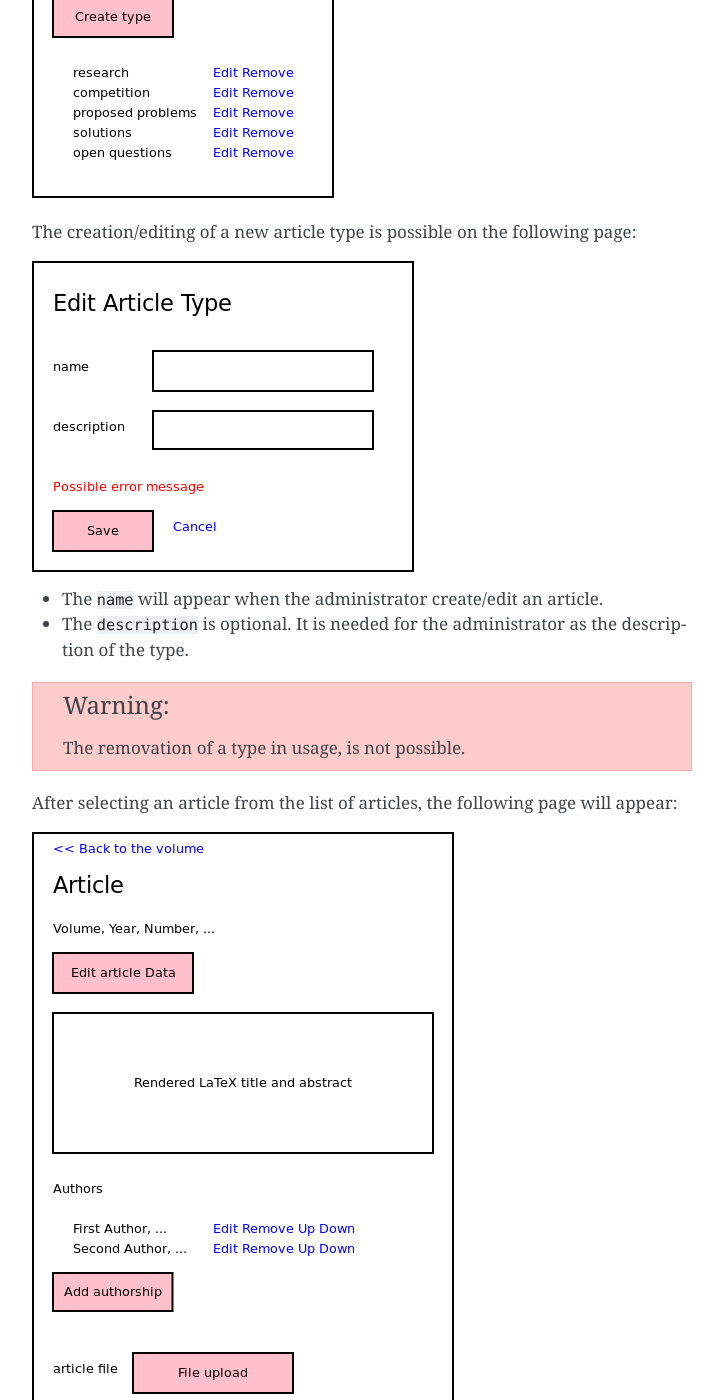
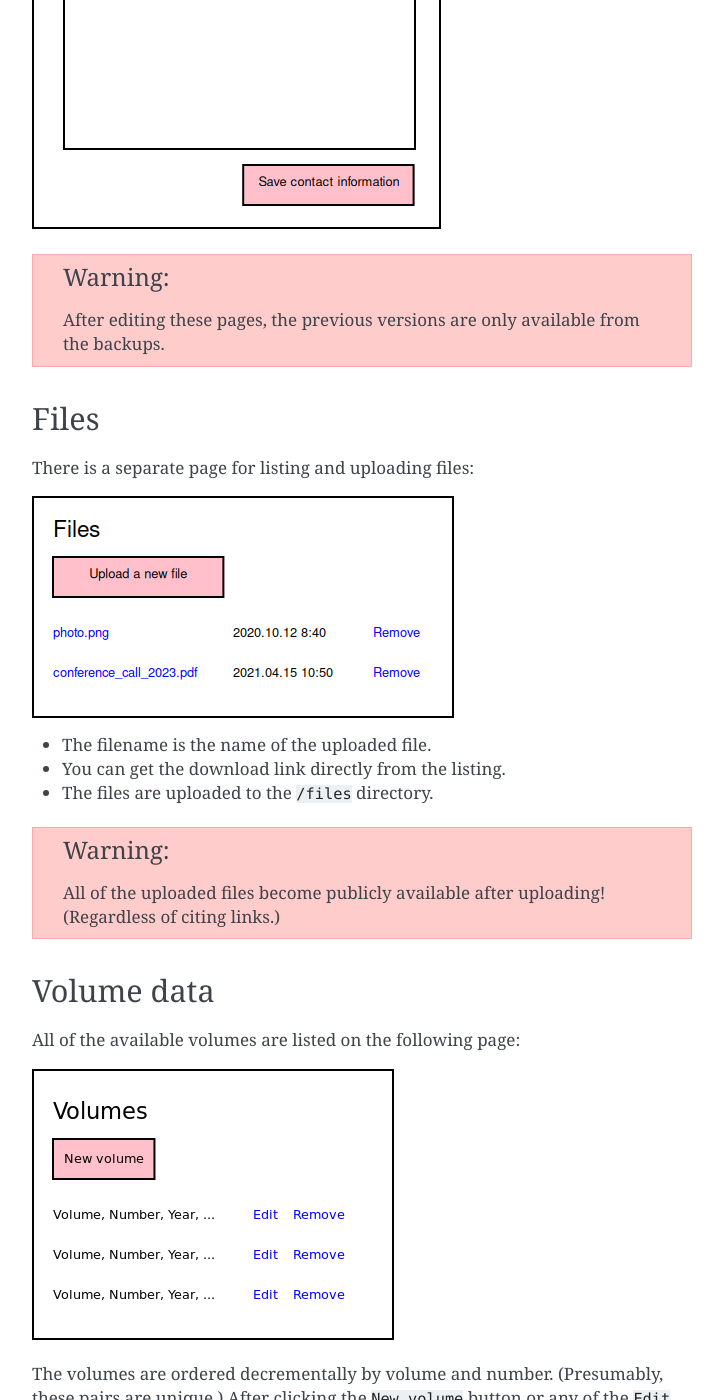
Before and after one commit to piller-imre/octogon, a Sphinx documentation site: the page built from docs/pages/mockups.rst, in a window 1280 px wide and 1400 px high, scrolled down 2594 px. Shown: the whole window, without its empty margins (388-1111 px from the left). Built offline with Sphinx 7.4.7, drawn with Linux system fonts in a browser that asks for light colours; some of the changed text lies outside the part shown.

Commit message:
Model and mockups for editing publicly available content

```diff
--- a/docs/pages/mockups.rst
+++ b/docs/pages/mockups.rst
@@ -22,6 +22,52 @@
 
 For closing the privilegized session, it is necessary a ``Sign out`` button.
 
+News (Posts)
+------------
+
+List the posts (which are available on *News* page)
+
+.. image:: /pages/images/list_posts.png
+
+* The posts are in descending order by date.
+
+Edit the post data:
+
+.. image:: /pages/images/edit_post.png
+
+* The posts are identified by dates.
+* The date set automatically on creation but can be edited.
+* The posting considered as a rare event, which means that only one post is possible for a given date. (Maximum 1 post per day.)
+
+Edit rules and contact information
+----------------------------------
+
+There is a link from the menu to edit the rules:
+
+.. image:: /pages/images/edit_rules.png
+
+The editing of contact information is similar:
+
+.. image:: /pages/images/edit_contact.png
+
+.. warning::
+
+    After editing these pages, the previous versions are only available from the backups.
+
+Files
+-----
+
+There is a separate page for listing and uploading files:
+
+.. image:: /pages/images/files.png
+
+* The filename is the name of the uploaded file.
+* You can get the download link directly from the listing.
+* The files are uploaded to the :code:`/files` directory.
+
+.. warning::
+
+    All of the uploaded files become publicly available after uploading! (Regardless of citing links.)
 
 Volume data
 -----------
```
Also changed, not shown: docs/pages/images/edit_contact.png (added), docs/pages/images/edit_post.png (added), docs/pages/images/edit_rules.png (added), docs/pages/images/files.png (added), docs/pages/images/list_posts.png (added), docs/pages/images/schema.png, 7 other files.
